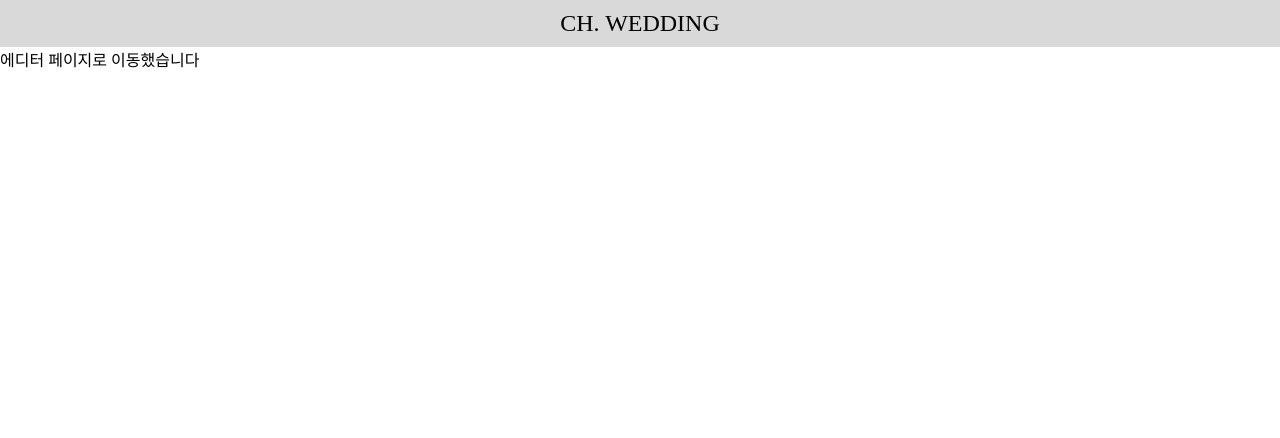
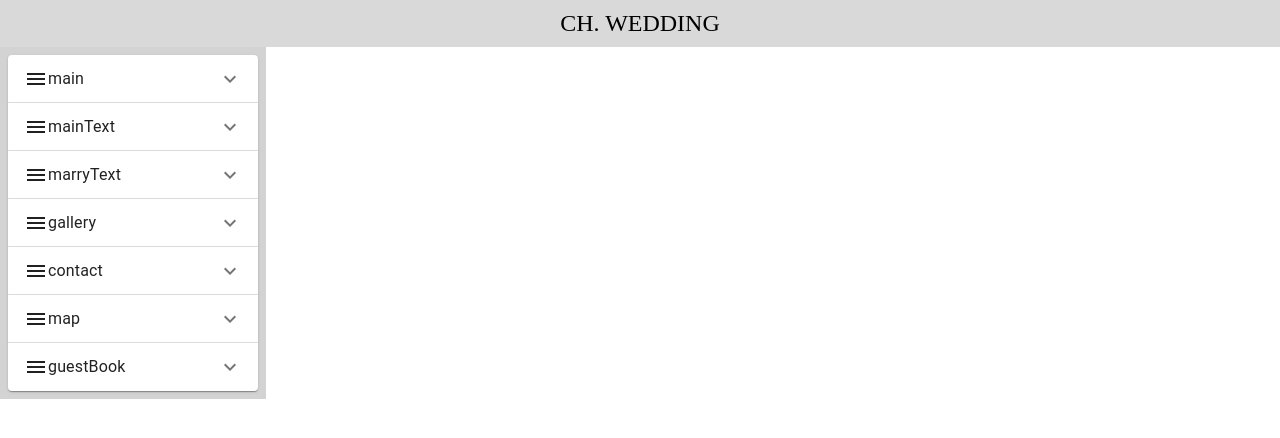
Before and after one commit to jenny-han/marrycardWeb, a React (Create React App) app in the folder front/: page /editor in a window 1280 px wide. Shown: the top 438 px of the page. Built offline with nearby package versions, Linux system fonts and the light colour scheme; a web font is replaced by a local one.

Commit message:
editor accordion sample

```diff
--- a/front/package.json
+++ b/front/package.json
@@ -13,6 +13,7 @@
     "axios": "^1.4.0",
     "clsx": "^1.2.1",
     "react": "^18.2.0",
+    "react-beautiful-dnd": "^13.1.1",
     "react-dom": "^18.2.0",
     "react-redux": "^8.1.0",
     "react-router-dom": "^6.16.0",
--- /dev/null
+++ b/front/src/containers/editor/ContentsContatiner.jsx
@@ -0,0 +1,141 @@
+import { Accordion } from '@mui/material';
+import AccordionSummary from '@mui/material/AccordionSummary';
+import AccordionDetails from '@mui/material/AccordionDetails';
+import Typography from '@mui/material/Typography';
+import { DragDropContext, Droppable, Draggable } from "react-beautiful-dnd";
+import ExpandMoreIcon from '@mui/icons-material/ExpandMore';
+import MenuIcon from '@mui/icons-material/Menu';
+import { useState } from 'react';
+
+
+const ContentsContatiner = () => {
+    const [sampleList, setSampleList] = useState([
+        {id: '1', title: 'main'},
+        {id: '2', title: 'mainText'},
+        {id: '3', title: 'marryText'},
+        {id: '4', title: 'gallery'},
+        {id: '5', title: 'contact'},
+        {id: '6', title: 'map'},
+        {id: '7', title: 'guestBook'}
+    ]);
+    const getComponents = (title) => {
+        let components;
+        switch (title) {
+            case 'main':
+                components = (<div>mainComponents</div>);
+                break;
+            case 'mainText':
+                components = (<div>mainTextContents</div>);
+                break;
+            case 'marryText':
+                components = (<div>marryTextContents</div>);
+                break;
+            case 'gallery':
+                components = (<div>galleryContents</div>);
+                break;
+            case 'contact':
+                components = (<div>contactContents</div>);
+                break;
+            case 'map':
+                components = (<div>mapContents</div>);
+                break;
+            case 'guestBook':
+                components = (<div>guestBookContents</div>);
+                break;
+            default:
+                components = (<div>default</div>);
+                break;
+        }
+        return components;
+    }
+
+    const grid = 8;
+
+    const getItemStyle = (isDragging, draggableStyle) => ({
+        // some basic styles to make the items look a bit nicer
+        userSelect: "none",
+        padding: grid * 2,
+        margin: `0 0 ${grid}px 0`,
+
+        // change background colour if dragging
+        background: isDragging ? "lightgreen" : "grey",
+
+        // styles we need to apply on draggables
+        ...draggableStyle
+    });
+
+    const getListStyle = isDraggingOver => ({
+        background: isDraggingOver ? "lightblue" : "lightgrey",
+        padding: grid,
+        width: 250
+    });
+
+    const reorder = (list, startIndex, endIndex) => {
+        const result = Array.from(list);
+        const [removed] = result.splice(startIndex, 1);
+        result.splice(endIndex, 0, removed);
+
+        return result;
+    };
+
+    const onDragEnd = (result) => {
+        // dropped outside the list
+        if (!result.destination) {
+            return;
+        }
+
+        const items = reorder(
+            sampleList,
+            result.source.index,
+            result.destination.index
+        );
+
+        setSampleList(items);
+    }
+
+    return (
+        <DragDropContext onDragEnd={onDragEnd}>
+            <Droppable droppableId="droppable">
+                {(provided, snapshot) => (
+                    <div
+                    {...provided.droppableProps}
+                    ref={provided.innerRef}
+                    style={getListStyle(snapshot.isDraggingOver)}
+                    >
+                    {sampleList.map((item, index) => (
+                        <Draggable key={item.id} draggableId={item.id} index={index}>
+                        {(provided, snapshot) => (
+                            <Accordion
+                                ref={provided.innerRef}
+                                {...provided.draggableProps}
+                                // {...provided.dragHandleProps}
+                                TransitionProps={{ unmountOnExit: true }}>
+                                <AccordionSummary
+                                    {...provided.dragHandleProps}
+                                    expandIcon={<ExpandMoreIcon />}
+                                    aria-controls={item.id}
+                                    id={item.id}
+                                    // style={getItemStyle(
+                                    //     snapshot.isDragging,
+                                    //     provided.draggableProps.style
+                                    // )}
+                                    >
+                                    <MenuIcon />
+                                    <Typography>{item.title}</Typography>
+                                </AccordionSummary>
+                                <AccordionDetails>
+                                    {getComponents(item.title)}
+                                </AccordionDetails>
+                            </Accordion>
+                        )}
+                        </Draggable>
+                    ))}
+                    {provided.placeholder}
+                    </div>
+                )}
+            </Droppable>
+        </DragDropContext>
+    );
+}
+
+export default ContentsContatiner;
--- a/front/src/pages/EditorPage.jsx
+++ b/front/src/pages/EditorPage.jsx
@@ -1,7 +1,8 @@
 import React from 'react'
+import ContentsContatiner from '../containers/editor/contentsContatiner'
 
 const EditorPage = () => {
-  return <div>에디터 페이지로 이동했습니다</div>
+  return <ContentsContatiner/>
 }
 
 export default EditorPage
```
Also changed, not shown: 1 other file (tests, documents, lock files or other folders).
